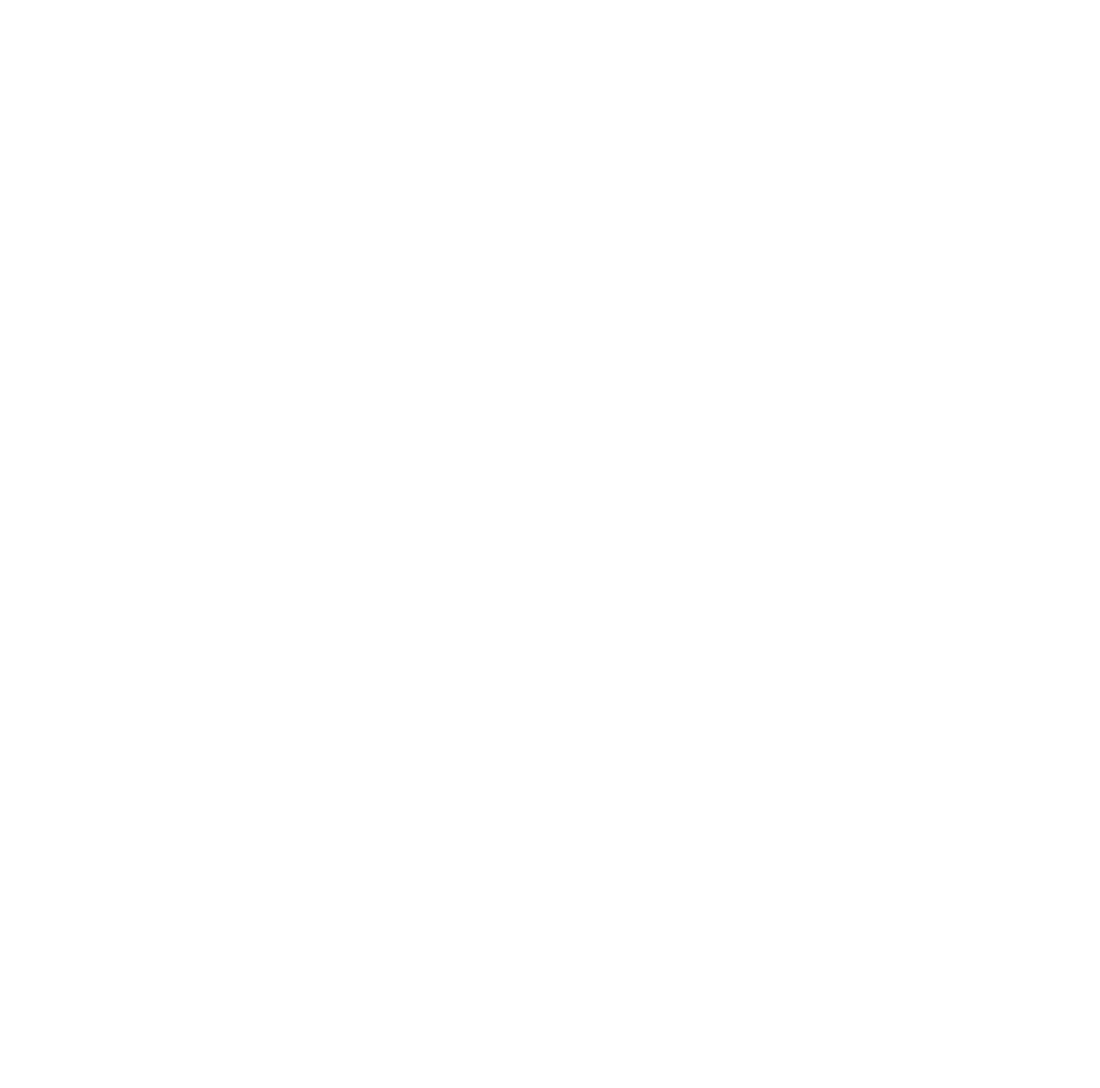
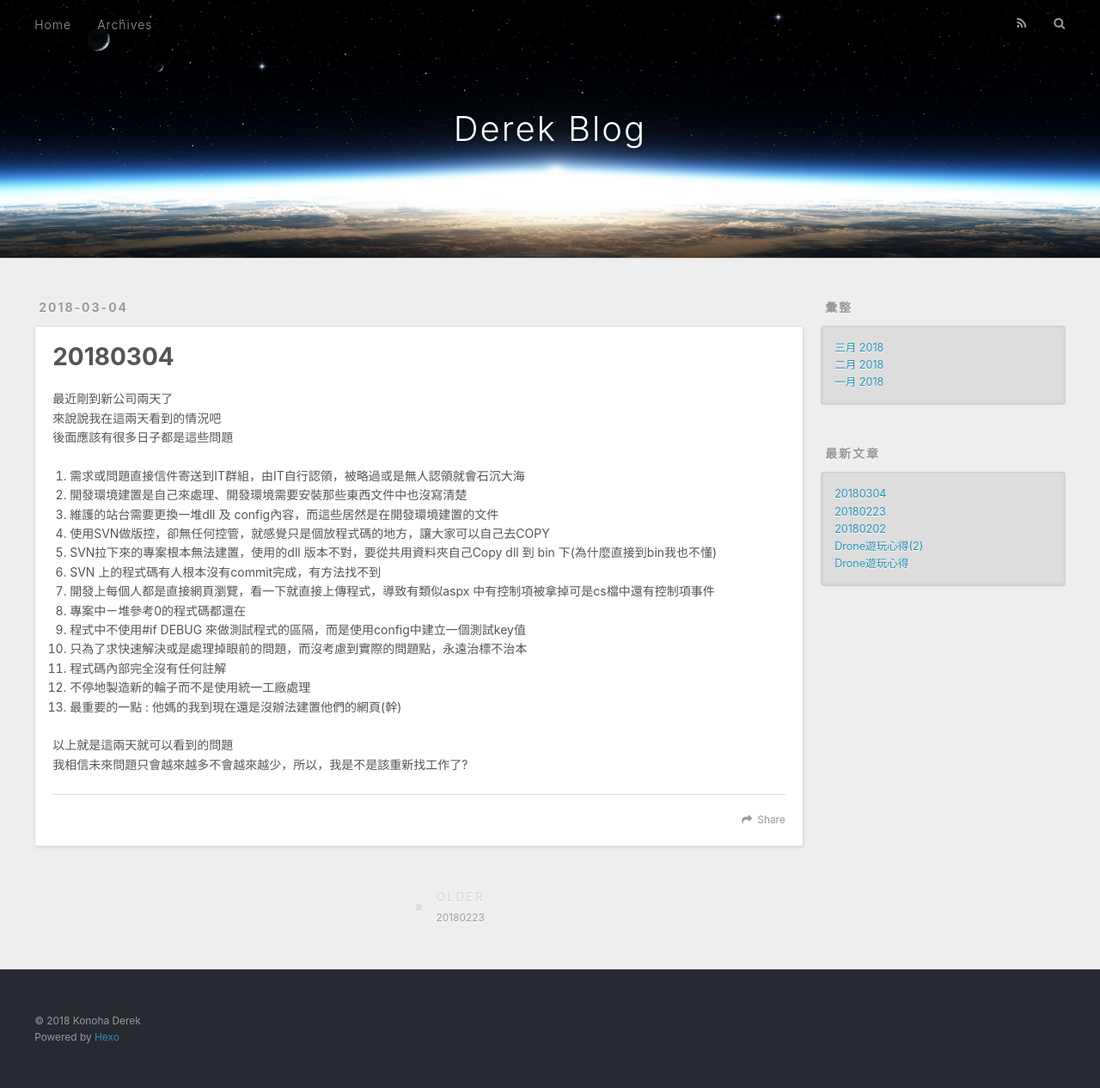
Before and after one commit to KonohaDerek/blog, a plain HTML site: page 2018/03/04/20180304/index.html in a window 1280 px wide. Shown: the whole page at 86% size. Before the commit the page ends 800 px from the top, so only its background shows below. Drawn offline with nearby package versions, Linux system fonts and the light colour scheme.

Commit message:
Site updated: 2018-03-04 22:58:29

```diff
--- a/2018/03/04/20180304/index.html
+++ b/2018/03/04/20180304/index.html
@@ -0,0 +1,218 @@
+<!DOCTYPE html>
+<html>
+<head>
+  <meta charset="utf-8">
+
+
+
+  <title>20180304 | Derek Blog</title>
+  <meta name="viewport" content="width=device-width, initial-scale=1, maximum-scale=1">
+  <meta name="description" content="最近剛到新公司兩天了來說說我在這兩天看到的情況吧後面應該有很多日子都是這些問題  需求或問題直接信件寄送到IT群組，由IT自行認領，被略過或是無人認領就會石沉大海 開發環境建置是自己來處理、開發環境需要安裝那些東西文件中也沒寫清楚 維護的站台需要更換一堆dll 及 config內容，而這些居然是在開發環境建置的文件 使用SVN做版控，卻無任何控管，就感覺只是個放程式碼的地方，讓大家可以自己去COP">
+<meta property="og:type" content="article">
+<meta property="og:title" content="20180304">
+<meta property="og:url" content="https://konohaderek.github.io/2018/03/04/20180304/index.html">
+<meta property="og:site_name" content="Derek Blog">
+<meta property="og:description" content="最近剛到新公司兩天了來說說我在這兩天看到的情況吧後面應該有很多日子都是這些問題  需求或問題直接信件寄送到IT群組，由IT自行認領，被略過或是無人認領就會石沉大海 開發環境建置是自己來處理、開發環境需要安裝那些東西文件中也沒寫清楚 維護的站台需要更換一堆dll 及 config內容，而這些居然是在開發環境建置的文件 使用SVN做版控，卻無任何控管，就感覺只是個放程式碼的地方，讓大家可以自己去COP">
+<meta property="og:locale" content="zh-TW">
+<meta property="og:updated_time" content="2018-03-04T14:58:20.032Z">
+<meta name="twitter:card" content="summary">
+<meta name="twitter:title" content="20180304">
+<meta name="twitter:description" content="最近剛到新公司兩天了來說說我在這兩天看到的情況吧後面應該有很多日子都是這些問題  需求或問題直接信件寄送到IT群組，由IT自行認領，被略過或是無人認領就會石沉大海 開發環境建置是自己來處理、開發環境需要安裝那些東西文件中也沒寫清楚 維護的站台需要更換一堆dll 及 config內容，而這些居然是在開發環境建置的文件 使用SVN做版控，卻無任何控管，就感覺只是個放程式碼的地方，讓大家可以自己去COP">
+
+    <link rel="alternate" href="/blog/atom.xml" title="Derek Blog" type="application/atom+xml">
+
+
+    <link rel="icon" href="/favicon.png">
+
+
+    <link href="//fonts.googleapis.com/css?family=Source+Code+Pro" rel="stylesheet" type="text/css">
+
+  <link rel="stylesheet" href="/blog/css/style.css">
+</head>
+
+<body>
+  <div id="container">
+    <div id="wrap">
+      <header id="header">
+  <div id="banner"></div>
+  <div id="header-outer" class="outer">
+    <div id="header-title" class="inner">
+      <h1 id="logo-wrap">
+        <a href="/blog/" id="logo">Derek Blog</a>
+      </h1>
+
+    </div>
+    <div id="header-inner" class="inner">
+      <nav id="main-nav">
+        <a id="main-nav-toggle" class="nav-icon"></a>
+
+          <a class="main-nav-link" href="/blog/">Home</a>
+
+          <a class="main-nav-link" href="/blog/archives">Archives</a>
+
+      </nav>
+      <nav id="sub-nav">
+
+          <a id="nav-rss-link" class="nav-icon" href="/blog/atom.xml" title="RSS Feed"></a>
+
+        <a id="nav-search-btn" class="nav-icon" title="搜尋"></a>
+      </nav>
+      <div id="search-form-wrap">
+        <form action="//google.com/search" method="get" accept-charset="UTF-8" class="search-form"><input type="search" name="q" class="search-form-input" placeholder="Search"><button type="submit" class="search-form-submit">&#xF002;</button><input type="hidden" name="sitesearch" value="https://konohaderek.github.io"></form>
+      </div>
+    </div>
+  </div>
+</header>
+      <div class="outer">
+        <section id="main"><article id="[layout]-20180304" class="article article-type-[layout]" itemscope itemprop="blogPost">
+  <div class="article-meta">
+    <a href="/blog/2018/03/04/20180304/" class="article-date">
+  <time datetime="2018-03-04T14:42:29.000Z" itemprop="datePublished">2018-03-04</time>
+</a>
+
+  </div>
+  <div class="article-inner">
+
+
+      <header class="article-header">
+
+
+    <h1 class="article-title" itemprop="name">
+      20180304
+    </h1>
+
+
+      </header>
+
+    <div class="article-entry" itemprop="articleBody">
+
+        <p>最近剛到新公司兩天了<br>來說說我在這兩天看到的情況吧<br>後面應該有很多日子都是這些問題</p>
+<ol>
+<li>需求或問題直接信件寄送到IT群組，由IT自行認領，被略過或是無人認領就會石沉大海</li>
+<li>開發環境建置是自己來處理、開發環境需要安裝那些東西文件中也沒寫清楚</li>
+<li>維護的站台需要更換一堆dll 及 config內容，而這些居然是在開發環境建置的文件</li>
+<li>使用SVN做版控，卻無任何控管，就感覺只是個放程式碼的地方，讓大家可以自己去COPY</li>
+<li>SVN拉下來的專案根本無法建置，使用的dll 版本不對，要從共用資料夾自己Copy dll 到 bin 下(為什麼直接到bin我也不懂)</li>
+<li>SVN 上的程式碼有人根本沒有commit完成，有方法找不到</li>
+<li>開發上每個人都是直接網頁瀏覽，看一下就直接上傳程式，導致有類似aspx 中有控制項被拿掉可是cs檔中還有控制項事件</li>
+<li>專案中ㄧ堆參考0的程式碼都還在</li>
+<li>程式中不使用#if DEBUG 來做測試程式的區隔，而是使用config中建立一個測試key值</li>
+<li>只為了求快速解決或是處理掉眼前的問題，而沒考慮到實際的問題點，永遠治標不治本</li>
+<li>程式碼內部完全沒有任何註解</li>
+<li>不停地製造新的輪子而不是使用統一工廠處理</li>
+<li>最重要的一點 : 他媽的我到現在還是沒辦法建置他們的網頁(幹)</li>
+</ol>
+<p>以上就是這兩天就可以看到的問題<br>我相信未來問題只會越來越多不會越來越少，所以，我是不是該重新找工作了? </p>
+
+
+    </div>
+    <footer class="article-footer">
+      <a data-url="https://konohaderek.github.io/2018/03/04/20180304/" data-id="cjecx8w5200051gw0f6zwpll8" class="article-share-link">Share</a>
+
+
+    </footer>
+  </div>
+
+
+<nav id="article-nav">
+
+
+    <a href="/blog/2018/02/23/20180223/" id="article-nav-older" class="article-nav-link-wrap">
+      <strong class="article-nav-caption">Older</strong>
+      <div class="article-nav-title">20180223</div>
+    </a>
+
+</nav>
+
+
+</article>
+
+</section>
+
+          <aside id="sidebar">
+
+
+
+
+
+
+
+
+
+
+  <div class="widget-wrap">
+    <h3 class="widget-title">彙整</h3>
+    <div class="widget">
+      <ul class="archive-list"><li class="archive-list-item"><a class="archive-list-link" href="/blog/archives/2018/03/">三月 2018</a></li><li class="archive-list-item"><a class="archive-list-link" href="/blog/archives/2018/02/">二月 2018</a></li><li class="archive-list-item"><a class="archive-list-link" href="/blog/archives/2018/01/">一月 2018</a></li></ul>
+    </div>
+  </div>
+
+
+
+
+  <div class="widget-wrap">
+    <h3 class="widget-title">最新文章</h3>
+    <div class="widget">
+      <ul>
+
+          <li>
+            <a href="/blog/2018/03/04/20180304/">20180304</a>
+          </li>
+
+          <li>
+            <a href="/blog/2018/02/23/20180223/">20180223</a>
+          </li>
+
+          <li>
+            <a href="/blog/2018/02/02/20180202/">20180202</a>
+          </li>
+
+          <li>
+            <a href="/blog/2018/01/30/20180130/">Drone遊玩心得(2)</a>
+          </li>
+
+          <li>
+            <a href="/blog/2018/01/28/20180128/">Drone遊玩心得</a>
+          </li>
+
+      </ul>
+    </div>
+  </div>
+
+
+</aside>
+
+      </div>
+      <footer id="footer">
+
+  <div class="outer">
+    <div id="footer-info" class="inner">
+      &copy; 2018 Konoha Derek<br>
+      Powered by <a href="http://hexo.io/" target="_blank">Hexo</a>
+    </div>
+  </div>
+</footer>
+    </div>
+    <nav id="mobile-nav">
+
+    <a href="/blog/" class="mobile-nav-link">Home</a>
+
+    <a href="/blog/archives" class="mobile-nav-link">Archives</a>
+
+</nav>
+
+
+<script src="//ajax.googleapis.com/ajax/libs/jquery/2.0.3/jquery.min.js"></script>
+
+
+  <link rel="stylesheet" href="/blog/fancybox/jquery.fancybox.css">
+  <script src="/blog/fancybox/jquery.fancybox.pack.js"></script>
+
+
+<script src="/blog/js/script.js"></script>
+
+
+
+  </div>
+</body>
+</html>
--- a/sitemap.xml
+++ b/sitemap.xml
@@ -4,7 +4,7 @@
   <url>
     <loc>https://konohaderek.github.io/2018/03/04/20180304/</loc>
 
-    <lastmod>2018-03-04T14:55:43.332Z</lastmod>
+    <lastmod>2018-03-04T14:58:20.032Z</lastmod>
 
   </url>
 
```
Also changed, not shown: 2018/01/25/20180125/index.html (+1 -1 lines), 2018/01/25/hello-world/index.html (+1 -1 lines), 2018/01/28/20180128/index.html (+1 -1 lines), 2018/01/30/20180130/index.html (+1 -1 lines), 2018/02/02/20180202/index.html (+1 -1 lines), 2018/02/23/20180223/index.html (+1 -1 lines), archives/2018/03/index.html (+1 -1 lines), archives/2018/index.html (+1 -1 lines), archives/index.html (+1 -1 lines), index.html (+8 -8 lines).
